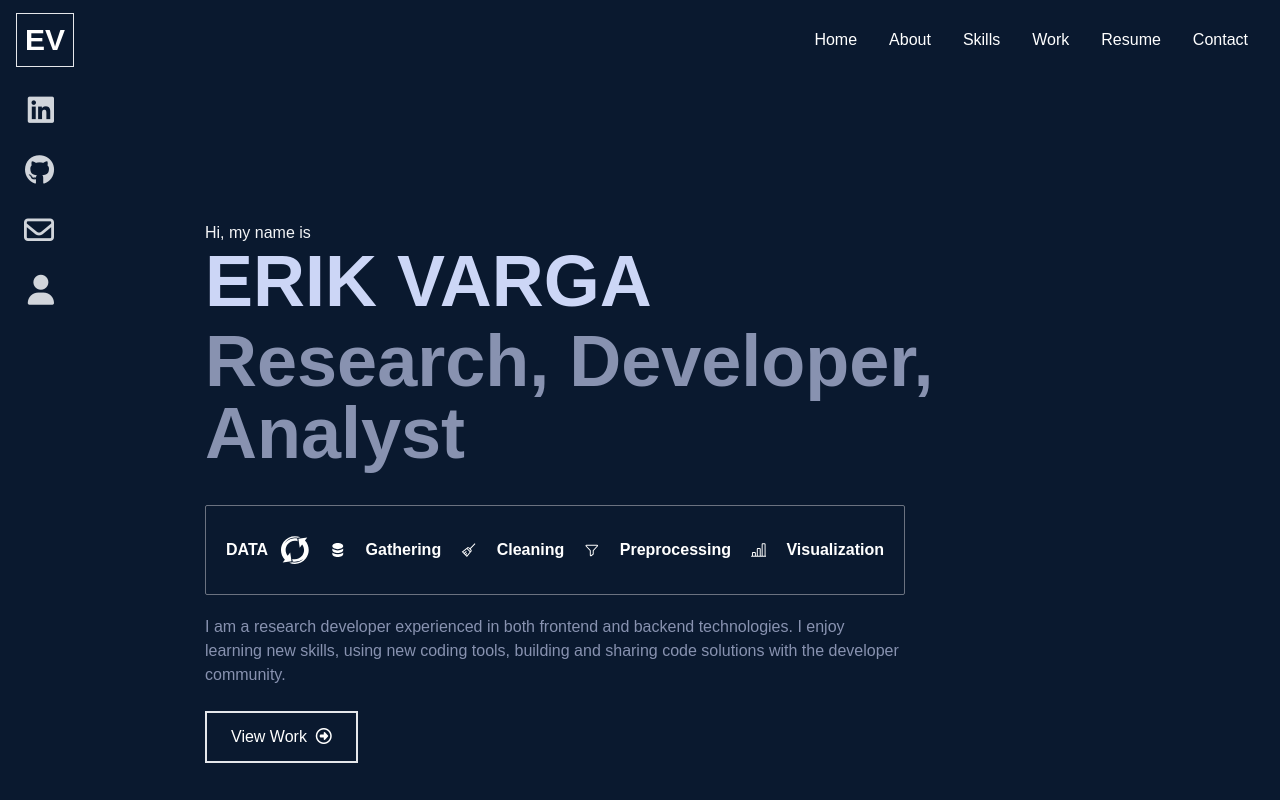
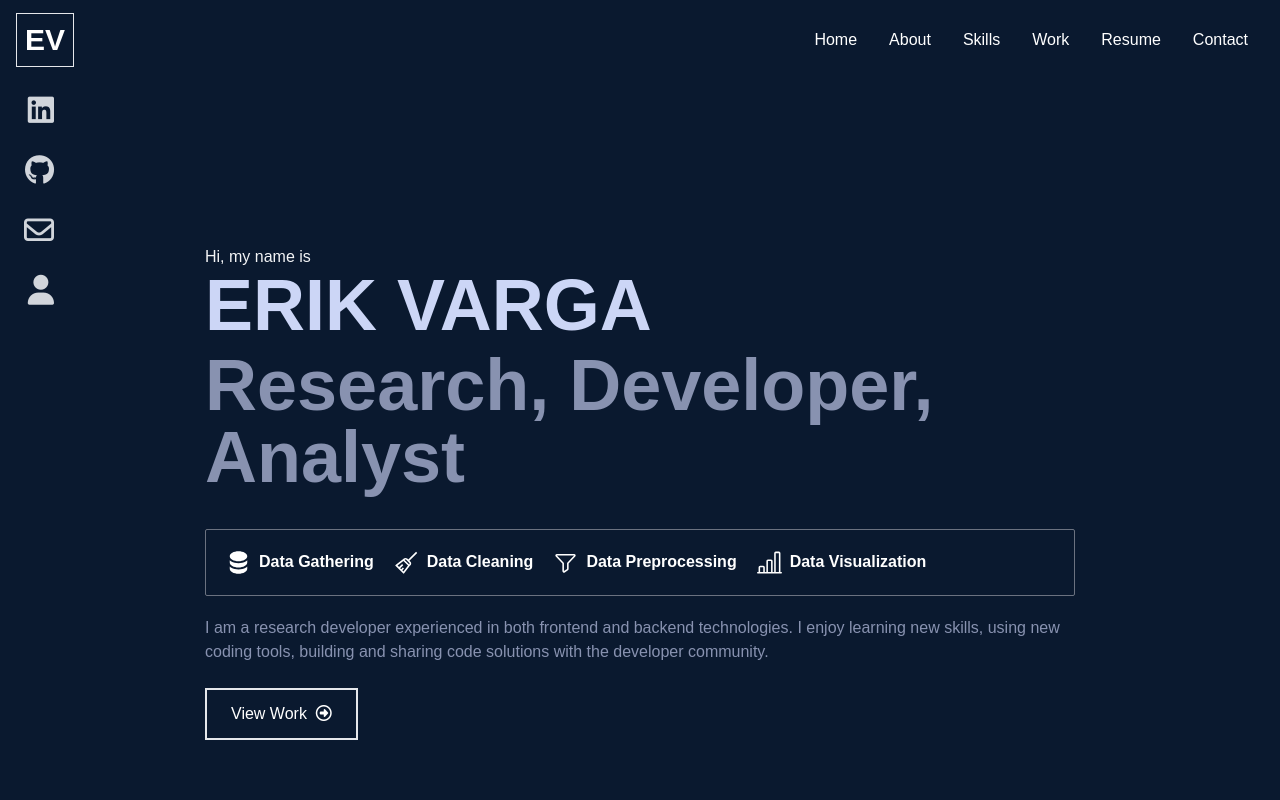
Before and after one commit to Erik-Varga/react-developer-portfolio-app, a React (Create React App) app: page / in a window 1280 px wide. Shown: the top 800 px of the page. Built offline with nearby package versions, Linux system fonts and the light colour scheme.

Commit message:
updated home page

```diff
--- a/src/components/Home.jsx
+++ b/src/components/Home.jsx
@@ -13,6 +13,8 @@ import { BiRightArrow, BiRightArrowAlt } from 'react-icons/bi';
 import { GiCycle } from 'react-icons/gi';
 
 const Home = () => {
+  const size = 25;
+
   return (
     <div name="home" className="relative md:h-screen w-full bg-primary dark:bg-dark-primary text-white dark:text-black z-10">
       {/* Container */}
@@ -27,13 +29,21 @@ const Home = () => {
         <h2 className="text-4xl sm:text-7xl font-bold text-color2">
            Analyst
         </h2>
-        <p className="text-color2 py-4 max-w-[700px]">
+        <p className="text-color2 py-4 max-w-[900px]">
         <div className='flex flex-col md:flex-row items-center gap-5 my-5 text-white font-bold border border-gray-500 p-5 rounded-sm'>
-          <div className='flex items-center gap-3'>DATA <GiCycle className='text-3xl' /></div>
-          <HiMiniCircleStack className='text-5xl hover:text-green-400'/> Gathering
-          <LiaBroomSolid className='text-5xl hover:text-green-400'/> Cleaning
-          <PiFunnel className='text-5xl hover:text-green-400'/> Preprocessing
-          <BsBarChartLine className='text-5xl hover:text-green-400'/> Visualization
+          <div className='flex items-center gap-2 hover:text-green-400'>
+            <HiMiniCircleStack size={size} /> Data Gathering
+          </div>
+          <div className='flex items-center gap-2 hover:text-green-400'>
+            <LiaBroomSolid size={size} /> Data Cleaning
+          </div>
+          <div className='flex items-center gap-2 hover:text-green-400'>
+            <PiFunnel size={size} /> Data Preprocessing
+          </div>
+          <div className='flex items-center gap-2 hover:text-green-400'>
+            <BsBarChartLine size={size} />Data Visualization
+          </div>
+
         </div>
         I am a research developer experienced in both frontend and backend technologies. I enjoy learning new skills, using new coding tools, building and sharing code solutions with the developer community.
         </p>
```
